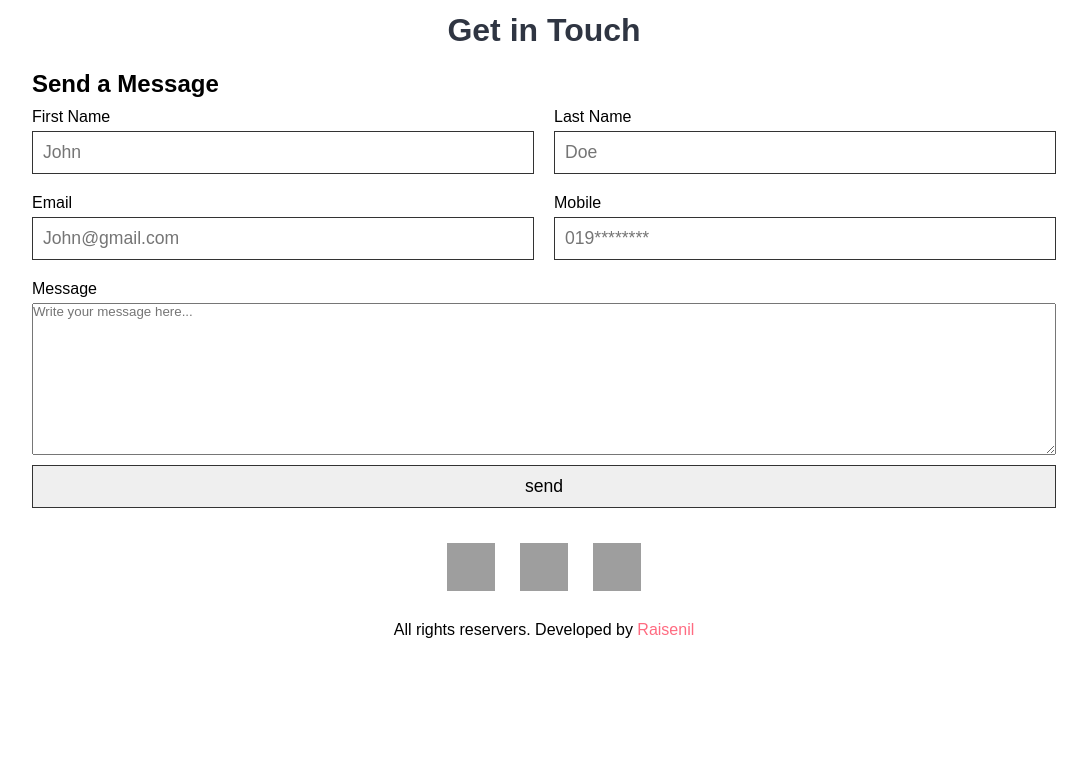
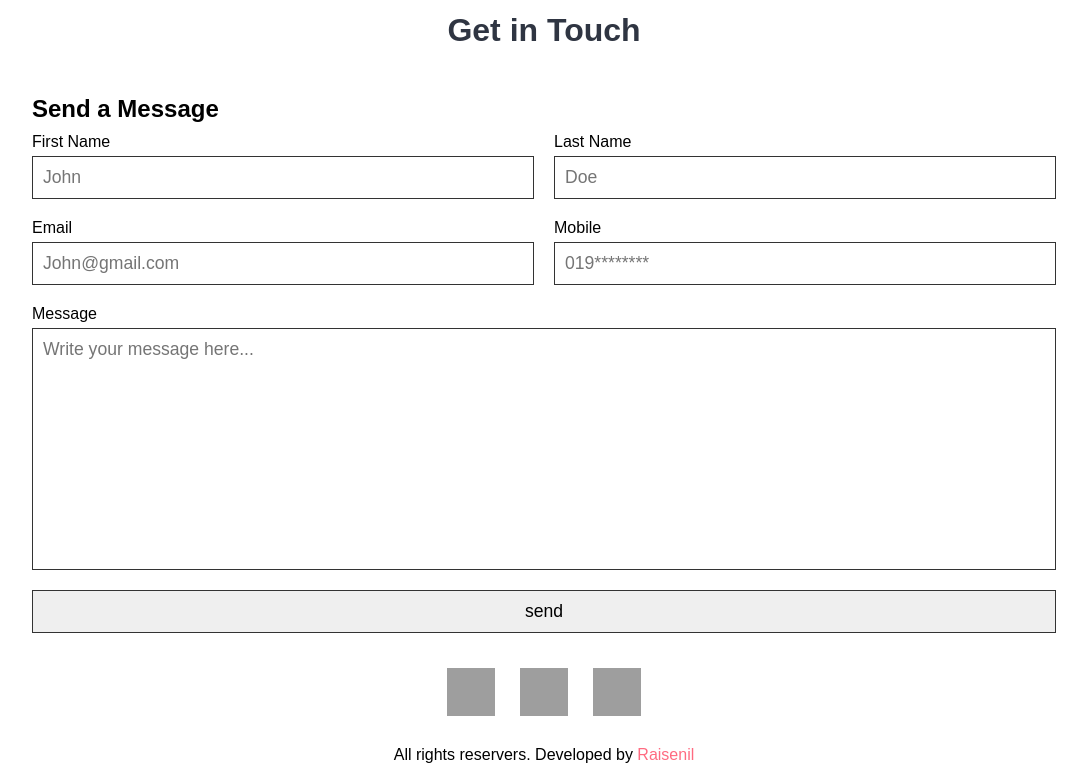
Before and after one commit to Raisenil/Food_Ordering_Website, a PHP site: page /contact.html in a window 1280 px wide. Shown: the part 86-863 px from the top of the page, without its empty margins (96-1183 px from the left). Before the commit the page ends 724 px from the top, so only its background shows below. Run offline with PHP 8.4, Linux system fonts and the light colour scheme; grey boxes are pictures that could not be loaded.

Commit message:
Update repo

```diff
--- a/css/style.css
+++ b/css/style.css
@@ -215,6 +215,11 @@ fieldset{
 }
 
 /* css for contact */
+
+.contact-form h3{
+    padding-top: 25px;
+}
+
 .formBox{
     position: relative;
     width: 100%;
@@ -248,6 +253,22 @@ fieldset{
     outline: none;
     border: 1px solid #333 ;
 }
+
+.inputBox textarea{
+    padding: 10px;
+    font-size: 1.1em;
+    outline: none;
+    border: 1px solid #333 ;
+    resize: none;
+    min-height: 220px;
+    margin-bottom: 10px;
+}
+
+.inputBox input[type="submit"]{
+
+}
+
+
 /* css for responsive size */
 
 @media only screen and (max-width: 768px){
```
